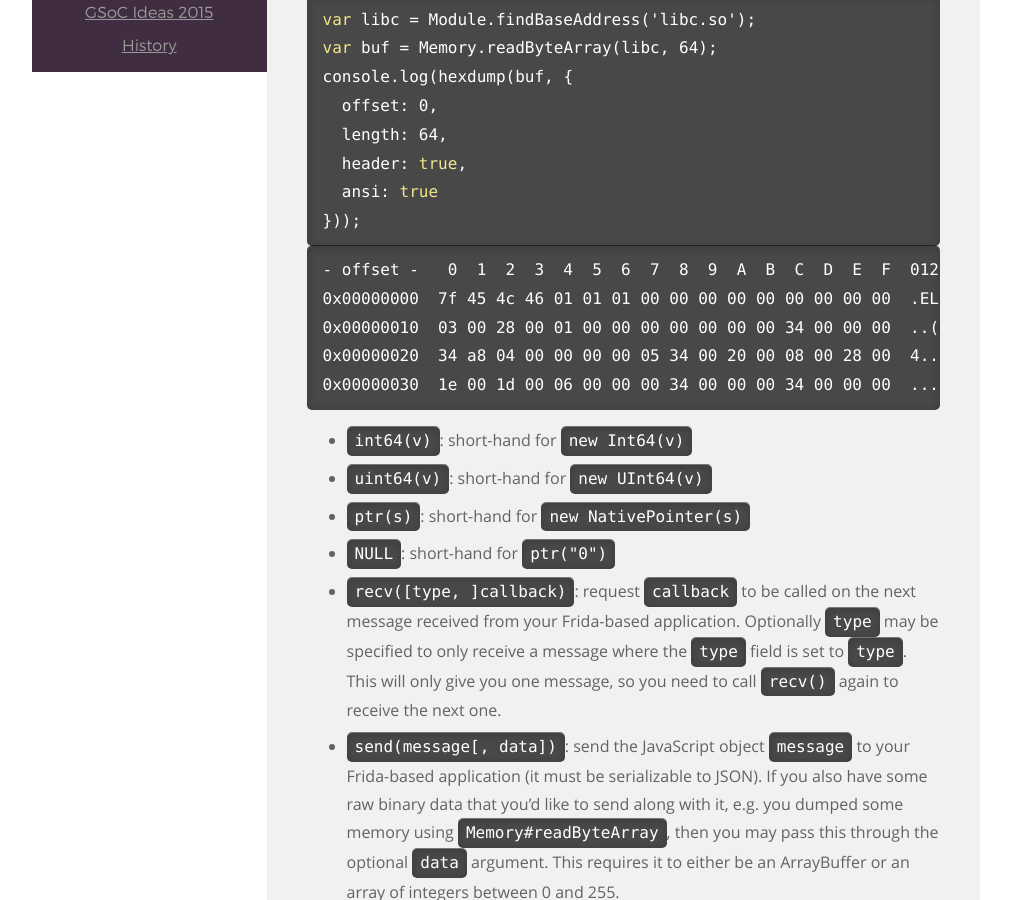
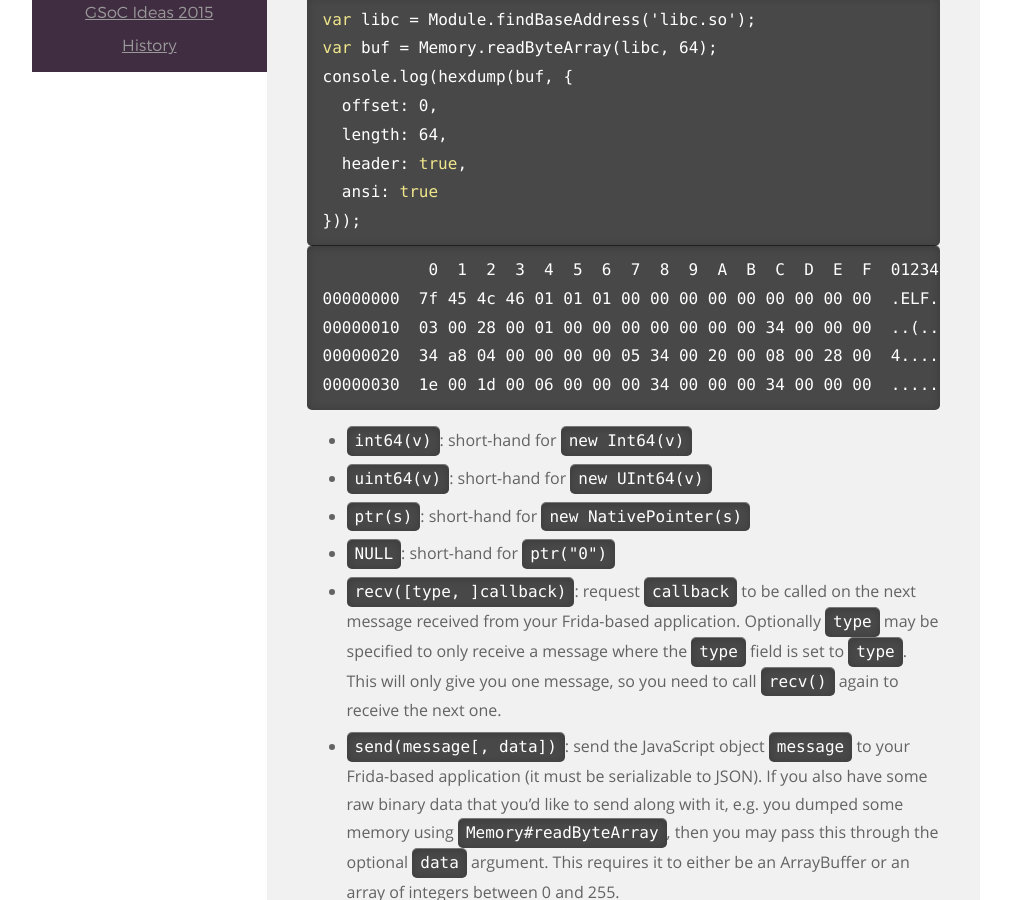
Before and after one commit to frida/frida-website, a Jekyll site: the page built from _docs/javascript-api.md, in a window 1280 px wide and 900 px high, scrolled down 1415 px. Shown: the whole window, without its empty margins (129-1140 px from the left). Built offline with Jekyll 4.4.1, drawn with Linux system fonts in a browser that asks for light colours.

Commit message:
Update the hexdump() example to match the current design

```diff
--- a/_docs/javascript-api.md
+++ b/_docs/javascript-api.md
@@ -51,11 +51,11 @@ console.log(hexdump(buf, {
 {% endhighlight %}
 
 {% highlight sh %}
-- offset -   0  1  2  3  4  5  6  7  8  9  A  B  C  D  E  F  0123456789ABCDEF
-0x00000000  7f 45 4c 46 01 01 01 00 00 00 00 00 00 00 00 00  .ELF............
-0x00000010  03 00 28 00 01 00 00 00 00 00 00 00 34 00 00 00  ..(.........4...
-0x00000020  34 a8 04 00 00 00 00 05 34 00 20 00 08 00 28 00  4.......4. ...(.
-0x00000030  1e 00 1d 00 06 00 00 00 34 00 00 00 34 00 00 00  ........4...4...
+           0  1  2  3  4  5  6  7  8  9  A  B  C  D  E  F  0123456789ABCDEF
+00000000  7f 45 4c 46 01 01 01 00 00 00 00 00 00 00 00 00  .ELF............
+00000010  03 00 28 00 01 00 00 00 00 00 00 00 34 00 00 00  ..(.........4...
+00000020  34 a8 04 00 00 00 00 05 34 00 20 00 08 00 28 00  4.......4. ...(.
+00000030  1e 00 1d 00 06 00 00 00 34 00 00 00 34 00 00 00  ........4...4...
 {% endhighlight %}
 
 +   `int64(v)`: short-hand for `new Int64(v)`
```
